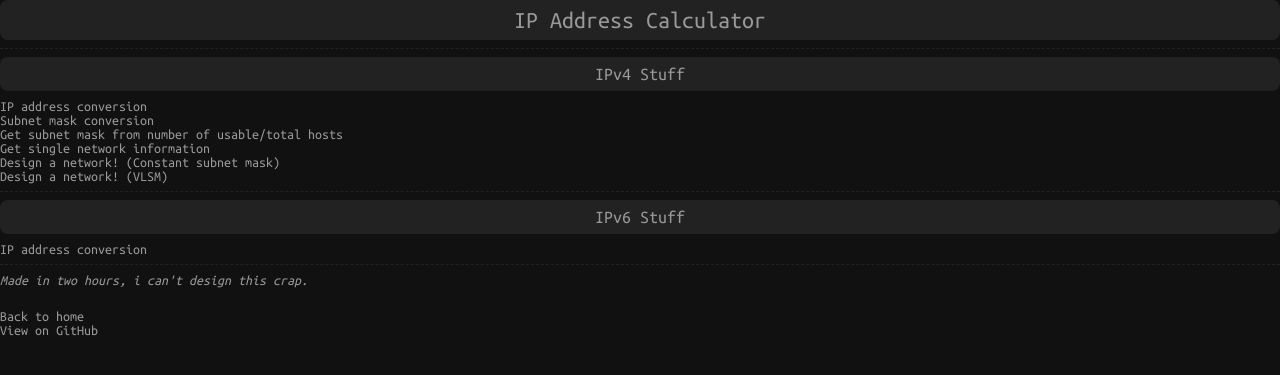
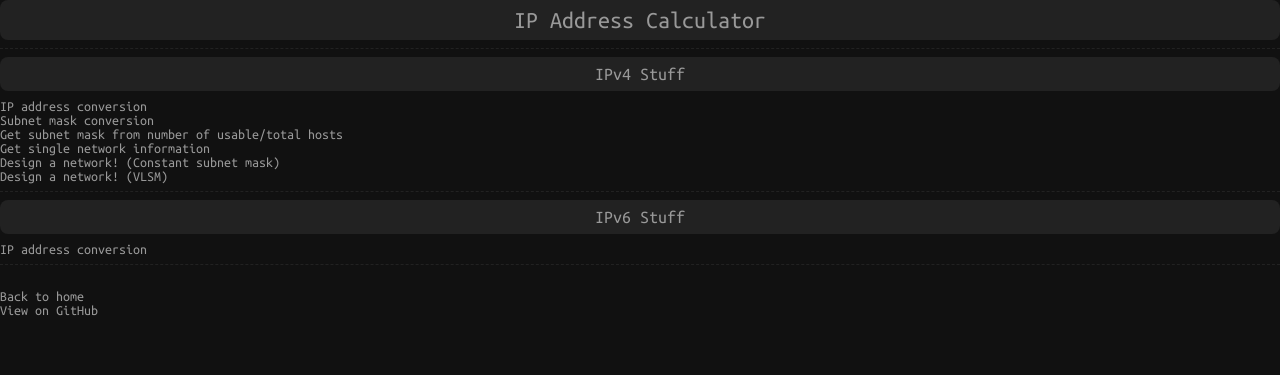
Before and after one commit to Chris1320/IPCalculatorWeb, a Flask app: page / in a window 1280 px wide. Shown: the top 375 px of the page. Run offline with Flask 3, Linux system fonts and the light colour scheme; parts of the project's set-up code (start-up, migrations or seed data) failed here and were passed over.

Commit message:
Removed cringe footer
Signed-off-by: Chris1320 <chris1320is@protonmail.com>

```diff
--- a/templates/design-a-network-clsm.html
+++ b/templates/design-a-network-clsm.html
@@ -20,7 +20,6 @@
         </form>
         <footer>
             <hr/>
-            <i><sub><sup>Made in two hours, i can't design this crap.</sup></sub></i>
             <ul>
                 <a href="{{ url_for('indexPage') }}">Back to home</a><br/>
                 <a href="https://github.com/Chris1320/IPCalculatorWeb">View on GitHub</a><br/>
--- a/templates/design-a-network-vlsm.html
+++ b/templates/design-a-network-vlsm.html
@@ -16,7 +16,6 @@
         </form>
         <footer>
             <hr/>
-            <i><sub><sup>Made in two hours, i can't design this crap.</sup></sub></i>
             <ul>
                 <a href="{{ url_for('indexPage') }}">Back to home</a><br/>
                 <a href="https://github.com/Chris1320/IPCalculatorWeb">View on GitHub</a><br/>
--- a/templates/design-a-network-vlsm2.html
+++ b/templates/design-a-network-vlsm2.html
@@ -27,7 +27,6 @@
         </form>
         <footer>
             <hr/>
-            <i><sub><sup>Made in two hours, i can't design this crap.</sup></sub></i>
             <ul>
                 <a href="{{ url_for('indexPage') }}">Back to home</a><br/>
                 <a href="https://github.com/Chris1320/IPCalculatorWeb">View on GitHub</a><br/>
--- a/templates/error.html
+++ b/templates/error.html
@@ -12,7 +12,6 @@
         <p>{{ desc }}</p>
         <footer>
             <hr/>
-            <i><sub><sup>Made in two hours, i can't design this crap.</sup></sub></i>
             <ul>
                 <a href="{{ url_for('indexPage') }}">Back to home</a><br/>
                 <a href="https://github.com/Chris1320/IPCalculatorWeb">View on GitHub</a><br/>
--- a/templates/index.html
+++ b/templates/index.html
@@ -25,7 +25,6 @@
         </ol>
         <footer>
             <hr/>
-            <i><sub><sup>Made in two hours, i can't design this crap.</sup></sub></i>
             <p>{{ commit_hash }}</p>
             <ul>
                 <a href="{{ url_for('indexPage') }}">Back to home</a><br/>
--- a/templates/ip-address-calculator-result.html
+++ b/templates/ip-address-calculator-result.html
@@ -23,7 +23,6 @@
         </table>
         <footer>
             <hr/>
-            <i><sub><sup>Made in two hours, i can't design this crap.</sup></sub></i>
             <ul>
                 <a href="{{ url_for('indexPage') }}">Back to home</a><br/>
                 <a href="https://github.com/Chris1320/IPCalculatorWeb">View on GitHub</a><br/>
--- a/templates/ip-address-calculator.html
+++ b/templates/ip-address-calculator.html
@@ -16,7 +16,6 @@
         </form>
         <footer>
             <hr/>
-            <i><sub><sup>Made in two hours, i can't design this crap.</sup></sub></i>
             <ul>
                 <a href="{{ url_for('indexPage') }}">Back to home</a><br/>
                 <a href="https://github.com/Chris1320/IPCalculatorWeb">View on GitHub</a><br/>
--- a/templates/network-info-result.html
+++ b/templates/network-info-result.html
@@ -46,7 +46,6 @@
         {% endfor %}
         <footer>
             <hr/>
-            <i><sub><sup>Made in two hours, i can't design this crap.</sup></sub></i>
             <ul>
                 <a href="{{ url_for('indexPage') }}">Back to home</a><br/>
                 <a href="https://github.com/Chris1320/IPCalculatorWeb">View on GitHub</a><br/>
--- a/templates/network-info.html
+++ b/templates/network-info.html
@@ -18,7 +18,6 @@
         </form>
         <footer>
             <hr/>
-            <i><sub><sup>Made in two hours, i can't design this crap.</sup></sub></i>
             <ul>
                 <a href="{{ url_for('indexPage') }}">Back to home</a><br/>
                 <a href="https://github.com/Chris1320/IPCalculatorWeb">View on GitHub</a><br/>
--- a/templates/subnet-mask-calculator-result.html
+++ b/templates/subnet-mask-calculator-result.html
@@ -25,7 +25,6 @@
         </table>
         <footer>
             <hr/>
-            <i><sub><sup>Made in two hours, i can't design this crap.</sup></sub></i>
             <ul>
                 <a href="{{ url_for('indexPage') }}">Back to home</a><br/>
                 <a href="https://github.com/Chris1320/IPCalculatorWeb">View on GitHub</a><br/>
--- a/templates/subnet-mask-calculator.html
+++ b/templates/subnet-mask-calculator.html
@@ -16,7 +16,6 @@
         </form>
         <footer>
             <hr/>
-            <i><sub><sup>Made in two hours, i can't design this crap.</sup></sub></i>
             <ul>
                 <a href="{{ url_for('indexPage') }}">Back to home</a><br/>
                 <a href="https://github.com/Chris1320/IPCalculatorWeb">View on GitHub</a><br/>
--- a/templates/subnet-mask-from-usable-hosts-result.html
+++ b/templates/subnet-mask-from-usable-hosts-result.html
@@ -26,7 +26,6 @@
         </table>
         <footer>
             <hr/>
-            <i><sub><sup>Made in two hours, i can't design this crap.</sup></sub></i>
             <ul>
                 <a href="{{ url_for('indexPage') }}">Back to home</a><br/>
                 <a href="https://github.com/Chris1320/IPCalculatorWeb">View on GitHub</a><br/>
--- a/templates/subnet-mask-from-usable-hosts.html
+++ b/templates/subnet-mask-from-usable-hosts.html
@@ -18,7 +18,6 @@
         </form>
         <footer>
             <hr/>
-            <i><sub><sup>Made in two hours, i can't design this crap.</sup></sub></i>
             <ul>
                 <a href="{{ url_for('indexPage') }}">Back to home</a><br/>
                 <a href="https://github.com/Chris1320/IPCalculatorWeb">View on GitHub</a><br/>
```
